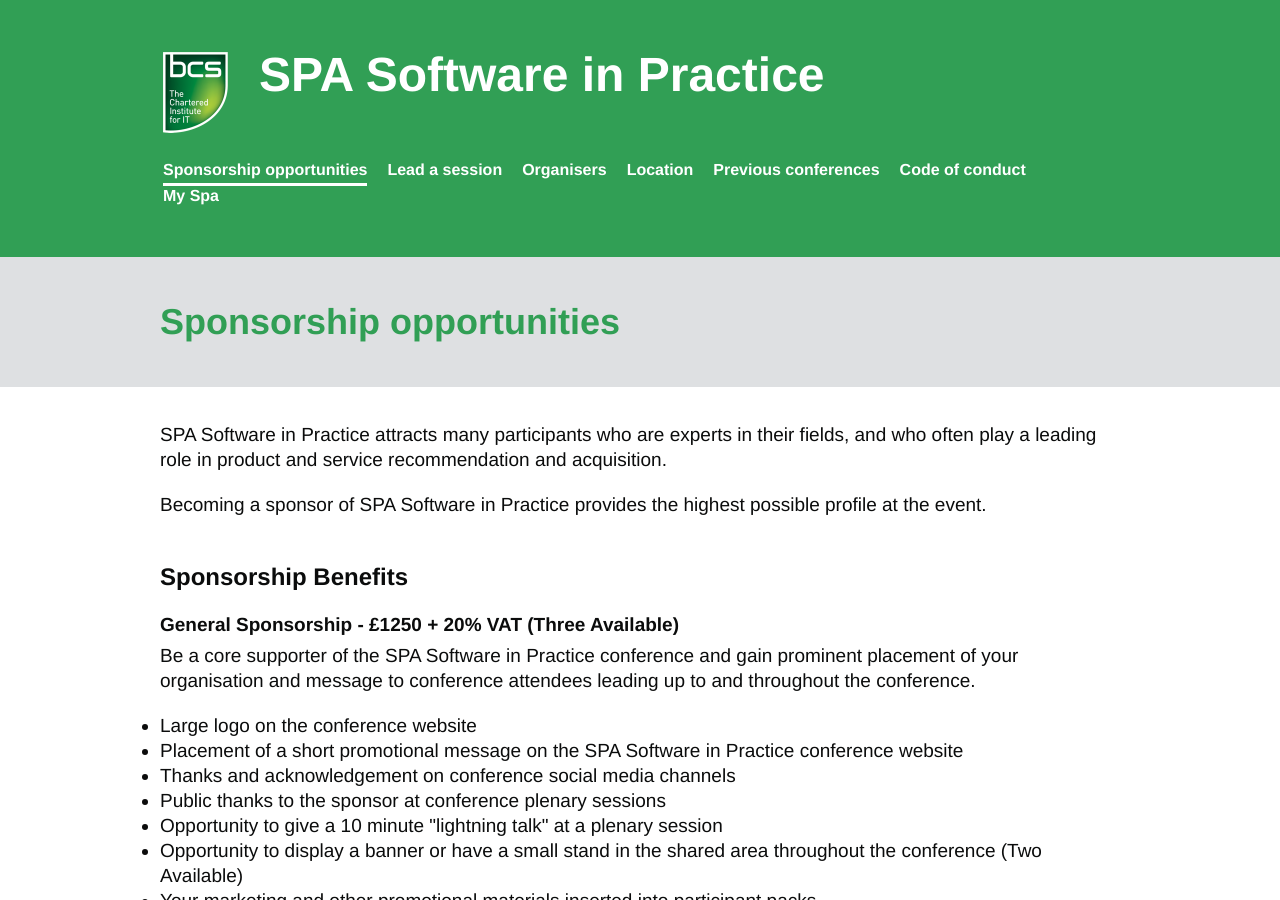
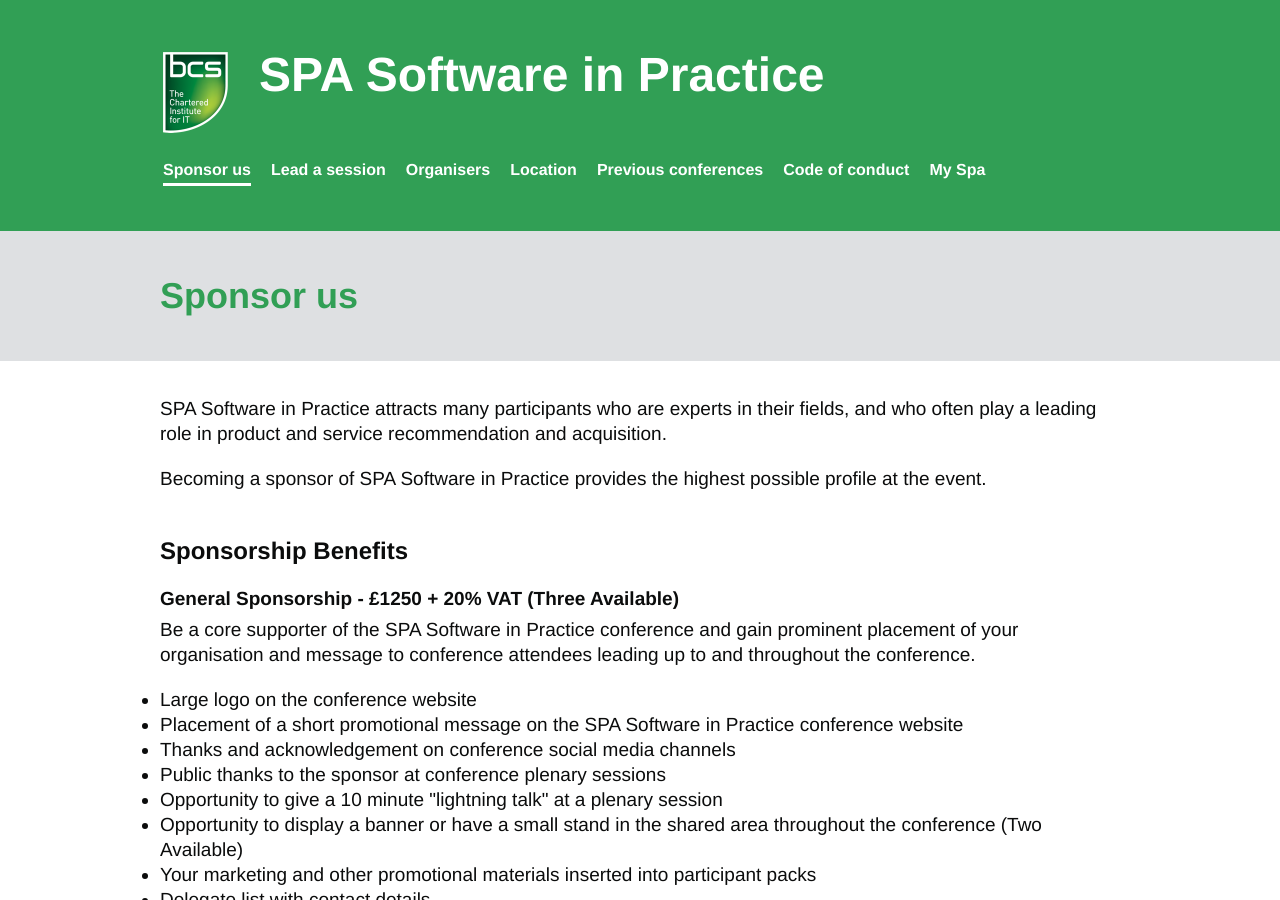
Before and after one commit to spaconference/spa-website, a Jekyll site: the page built from sponsor.md, in a window 1280 px wide and 900 px high. Built offline with Jekyll 4.4.1, drawn with Linux system fonts in a browser that asks for light colours.

Commit message:
Rename sponsorship page to match the navigation

```diff
--- a/sponsor.md
+++ b/sponsor.md
@@ -1,5 +1,5 @@
 ---
-title: Sponsorship opportunities
+title: Sponsor us
 layout: page
 ---
 <p>{{ site.conference.name }} attracts many participants who are experts in their fields, and who often play a leading role in product and service recommendation and acquisition.</p>
```
